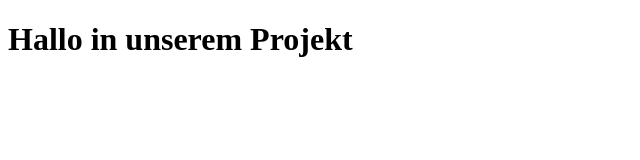
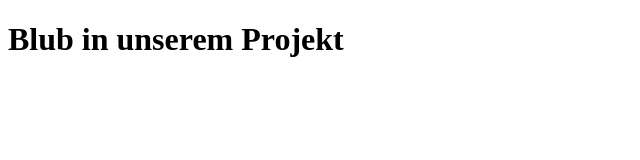
Before and after one commit to lz1108/Test_ykologlu_ckitzber_lzeka, a plain HTML site: page index.html in a window 1280 px wide. Shown: the whole page, without its empty margins (0-640 px from the left). Drawn offline with Linux system fonts and the light colour scheme.

Commit message:
Headline in der index.html verändert

```diff
--- a/index.html
+++ b/index.html
@@ -6,6 +6,6 @@
     <title>Titel</title>
   </head>
   <body>
-	<h1> Hallo in unserem Projekt </h1>
+	<h1> Blub in unserem Projekt </h1>
   </body>
 </html>
```
